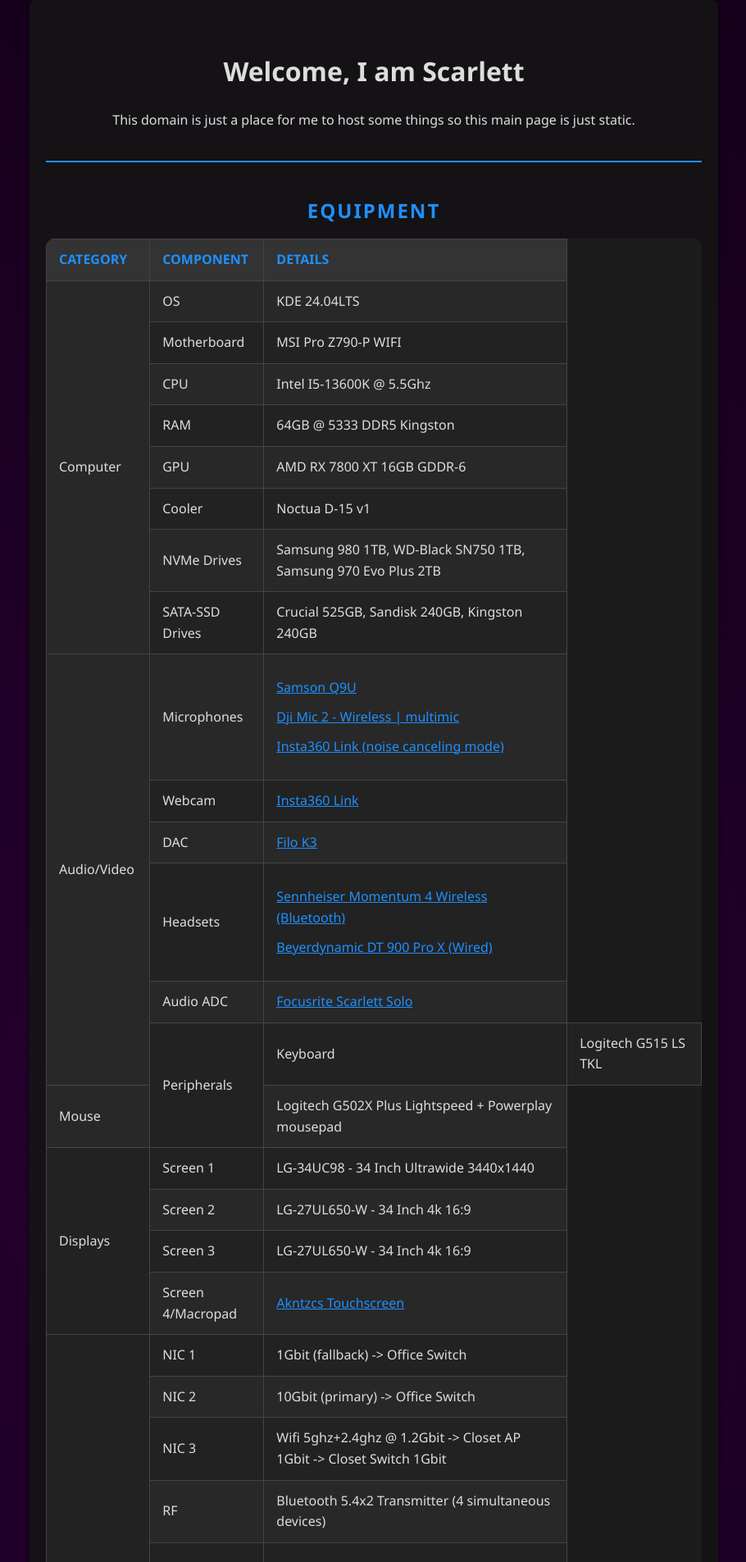
After one commit to ScarlettSamantha/scarlettbytes, a Flask app: template app/templates/equipment.j2 in a window 1280 px wide. The commit adds this page. Shown: the top 1905 px of the page at 82% size, without its empty margins (184-1094 px from the left). Run offline with Flask 3, Linux system fonts and the light colour scheme; the template is opened without the code that fills it, so the values that code supplies are empty.

Commit message:
:sparkles: add equipment page

```diff
--- a/app/app.py
+++ b/app/app.py
@@ -194,7 +194,6 @@
 @app.route(rule="/<path:path>")
 @limiter.limit("10 per minute")
 def catch_all(path: str) -> str:
-    print("test")
     # Get the current Git commit hash and branch name
     git_info = get_git_info(
         author="ScarlettSamantha", repo="repository-name"
@@ -205,3 +204,18 @@
         commit_hash=git_info["commit_hash"],
         branch_name=git_info["branch_name"],
     )
+
+
+@app.route(rule="/equipment", methods=["GET"])
+@limiter.limit("10 per minute")
+def equipment() -> str:
+    # Get the current Git commit hash and branch name
+    git_info = get_git_info(
+        author="ScarlettSamantha", repo="repository-name"
+    )  # Replace 'repository-name' with your actual repo name
+    # Render the home page template with the git information
+    return render_template(
+        template_name_or_list="equipment.j2",
+        commit_hash=git_info["commit_hash"],
+        branch_name=git_info["branch_name"],
+    )
--- a/app/static/css/app.css
+++ b/app/static/css/app.css
@@ -7,7 +7,7 @@
     background: radial-gradient(circle, #260030, #000000);
     background-size: 200% 200%;
     animation: radiateAnimation 10s ease infinite, waveAnimation 20s linear infinite;
-    overflow: hidden; /* Ensures the body takes the full screen for the effect */
+    overflow: auto; /* Ensures the body takes the full screen for the effect */
 }
 
 @keyframes radiateAnimation {
@@ -92,3 +92,64 @@
     background-color: #1E90FF;
     color: #fff;
 }
+
+.equipment-list h2 {
+    color: #1E90FF;
+    margin-bottom: 15px;
+    text-align: center;
+    text-transform: uppercase;
+    letter-spacing: 2px;
+}
+
+.equipment-list table {
+    width: 100%;
+    border-collapse: collapse;
+    margin-bottom: 20px;
+    background-color: #1c1c1c;
+    border-radius: 10px;
+    overflow: hidden;
+}
+
+.equipment-list th, .equipment-list td {
+    border: 1px solid #444;
+    padding: 12px 15px;
+    text-align: left;
+}
+
+.equipment-list th {
+    background-color: #333;
+    color: #1E90FF;
+    text-transform: uppercase;
+    font-weight: bold;
+}
+
+.equipment-list td {
+    color: #ddd;
+}
+
+.equipment-list tbody tr {
+    transition: background-color 0.3s ease;
+}
+
+.equipment-list tbody tr:nth-child(odd) {
+    background-color: #282828;
+}
+
+.equipment-list tbody tr:nth-child(even) {
+    background-color: #222;
+}
+
+.equipment-list tbody tr:hover {
+    background-color: #3c3c3c;
+}
+
+.equipment-list a {
+    color: #1E90FF;
+    text-decoration: underline;
+    transition: color 0.3s ease;
+}
+
+.equipment-list a:hover {
+    color: #fff;
+    text-decoration: none;
+}
--- /dev/null
+++ b/app/templates/equipment.j2
@@ -0,0 +1,243 @@
+{% extends 'base.j2' %}
+
+{% block header %}
+    <h1>Welcome, I am Scarlett</h1>
+    <p>This domain is just a place for me to host some things so this main page is just static.</p>
+{% endblock %}
+
+{% block content %}
+    <div class="equipment-list">
+        <h2>Equipment</h2>
+        <table>
+            <thead>
+                <tr>
+                    <th>Category</th>
+                    <th>Component</th>
+                    <th>Details</th>
+                </tr>
+            </thead>
+            <tbody>
+                <tr>
+                    <td rowspan="8">Computer</td>
+                    <td>OS</td>
+                    <td>KDE 24.04LTS</td>
+                </tr>
+                <tr>
+                    <td>Motherboard</td>
+                    <td>MSI Pro Z790-P WIFI</td>
+                </tr>
+                <tr>
+                    <td>CPU</td>
+                    <td>Intel I5-13600K @ 5.5Ghz</td>
+                </tr>
+                <tr>
+                    <td>RAM</td>
+                    <td>64GB @ 5333 DDR5 Kingston</td>
+                </tr>
+                <tr>
+                    <td>GPU</td>
+                    <td>AMD RX 7800 XT 16GB GDDR-6</td>
+                </tr>
+                <tr>
+                    <td>Cooler</td>
+                    <td>Noctua D-15 v1</td>
+                </tr>
+                <tr>
+                    <td>NVMe Drives</td>
+                    <td>Samsung 980 1TB, WD-Black SN750 1TB, Samsung 970 Evo Plus 2TB</td>
+                </tr>
+                <tr>
+                    <td>SATA-SSD Drives</td>
+                    <td>Crucial 525GB, Sandisk 240GB, Kingston 240GB</td>
+                </tr>
+                <tr>
+                    <td rowspan="6">Audio/Video</td>
+                    <td>Microphones</td>
+                    <td>
+                        <ul>
+                            <li><a class='no_style' href ="https://samsontech.com/products/microphones/usb-microphones/q9u/">Samson Q9U</a></li>
+                            <li><a class='no_style' href ="https://www.dji.com/nl/mic-2">Dji Mic 2 - Wireless | multimic</a></li>
+                            <li><a class='no_style' href ="https://www.insta360.com/product/insta360-link">Insta360 Link (noise canceling mode)</a></li>
+                        </ul>
+                    </td>
+                </tr>
+                <tr>
+                    <td>Webcam</td>
+                    <td><a class='no_style' href ="https://www.insta360.com/product/insta360-link">Insta360 Link</a></td>
+                </tr>
+                <tr>
+                    <td>DAC</td>
+                    <td><a class='no_style' href ="https://www.fiio.com/k3">Filo K3</a></td>
+                </tr>
+                <tr>
+                    <td>Headsets</td>
+                    <td>
+                        <ul>
+                            <li><a class='no_style' href ="https://www.sennheiser-hearing.com/en-NL/p/momentum-4-wireless/?srsltid=AfmBOorM2KBv4UiLN9u3C99Rfa0CjjuIxZ68KWAG_TdhONOMDrS0HTuI">Sennheiser Momentum 4 Wireless (Bluetooth)</a></li>
+                            <li><a class='no_style' href ="https://global.beyerdynamic.com/dt-900-pro-x.html">Beyerdynamic DT 900 Pro X (Wired)</a></li>
+                        </ul>
+                    </td>
+                </tr>
+                <tr>
+                    <td>Audio ADC</td>
+                    <td><a class='no_style' href ="https://focusrite.com/products/scarlett-solo">Focusrite Scarlett Solo</a></td>
+                </tr>
+                <tr>
+                    <td rowspan="2">Peripherals</td>
+                    <td>Keyboard</td>
+                    <td>Logitech G515 LS TKL</td>
+                </tr>
+                <tr>
+                    <td>Mouse</td>
+                    <td>Logitech G502X Plus Lightspeed + Powerplay mousepad</td>
+                </tr>
+                <tr>
+                    <td rowspan="4">Displays</td>
+                    <td>Screen 1</td>
+                    <td>LG-34UC98 - 34 Inch Ultrawide 3440x1440</td>
+                </tr>
+                <tr>
+                    <td>Screen 2</td>
+                    <td>LG-27UL650-W - 34 Inch 4k 16:9</td>
+                </tr>
+                <tr>
+                    <td>Screen 3</td>
+                    <td>LG-27UL650-W - 34 Inch 4k 16:9</td>
+                </tr>
+                <tr>
+                    <td>Screen 4/Macropad</td>
+                    <td><a class='no_style' href ="https://www.amazon.com/Akntzcs-Touchscreen-1920x1080P-Secondary-Kickstand/dp/B0C4TCHK1S">Akntzcs Touchscreen</a></td>
+                </tr>
+                <tr>
+                    <td rowspan="7">Networking</td>
+                    <td>NIC 1</td>
+                    <td>1Gbit (fallback) -> Office Switch</td>
+                </tr>
+                <tr>
+                    <td>NIC 2</td>
+                    <td>10Gbit (primary) -> Office Switch</td>
+                </tr>
+                <tr>
+                    <td>NIC 3</td>
+                    <td>Wifi 5ghz+2.4ghz @ 1.2Gbit -> Closet AP 1Gbit -> Closet Switch 1Gbit</td>
+                </tr>
+                <tr>
+                    <td>RF</td>
+                    <td>Bluetooth 5.4x2 Transmitter (4 simultaneous devices)</td>
+                </tr>
+                <tr>
+                    <td>Uplink</td>
+                    <td>
+                        <ul>
+                            <li>NIC1/NIC2 -> 10Gbit Mainswitch -> Closet Switch 1Gbit -> 1Gbit WAN Ziggo (static-IP4&IP6)</li>
+                            <li>NIC3 -> Closet AP 1Gbit -> 1Gbit WAN Ziggo (static-IP4&IP6)</li>
+                        </ul>
+                    </td>
+                </tr>
+                <tr>
+                    <td>IP4 - WAN</td>
+                    <td>83.87.207.137 (Ziggo) <strong>Nameserver:</strong> 8.8.8.8</td>
+                </tr>
+                <tr>
+                    <td>IP6 - WAN</td>
+                    <td>2001:1c00:a35:cd00:e69c:8126:3cea:306b (Ziggo)</td>
+                </tr>
+                <tr>
+                    <td rowspan="5">Office</td>
+                    <td>Chair</td>
+                    <td><a class='no_style' href ="https://secretlab.eu/pages/titan-evo-2022-series">SecretLabs 2022 Evo Titan (Pink)</a></td>
+                </tr>
+                <tr>
+                    <td>Desk</td>
+                    <td><a class='no_style' href ="https://www.ikea.com/nl/en/p/utespelare-gaming-desk-black-80507627/">Ikea Utespelare 160x80CM Desk</a></td>
+                </tr>
+                <tr>
+                    <td>Monitor Arms</td>
+                    <td>
+                        <ul>
+                            <li><a class='no_style' href ="https://www.amazon.nl/dp/B0861284GB">Generic Double Arm</a></li>
+                            <li><a class='no_style' href ="https://www.amazon.nl/dp/B09HHBD4PY">Generic Monitor + Laptop Arm</a></li>
+                        </ul>
+                    </td>
+                </tr>
+                <tr>
+                    <td>Glassboard</td>
+                    <td><a class='no_style' href ="https://www.glassboards.nl/whiteboard_glas_clear_white/solid_magnetic/whiteboard_glas_solid_clear_white_100x150_cm.html">Sam International Glassboard white clear 150x100</a></td>
+                </tr>
+                <tr>
+                    <td rowspan="6">Gadgets</td>
+                    <td>Phone</td>
+                    <td>Samsung Galaxy Fold 5</td>
+                </tr>
+                <tr>
+                    <td>Camera</td>
+                    <td>Dji Action 2</td>
+                </tr>
+                <tr>
+                    <td>Mouse</td>
+                    <td>Logitech Mx Master 3</td>
+                </tr>
+                <tr>
+                    <td>Additional Mouse</td>
+                    <td>Logitech Mx Master 1</td>
+                </tr>
+                <tr>
+                    <td>Keyboards</td>
+                    <td>
+                        <ul>
+                            <li>Keyboard 1: Broken spacebar (double reporting, ghosting), Double keys (D key)</li>
+                            <li>Keyboard 2: Ok keyboard issues but ok typing.</li>
+                        </ul>
+                    </td>
+                </tr>
+                <tr>
+                    <td rowspan="10">NAS/TVPC</td>
+                    <td>OS</td>
+                    <td>Ubuntu Server 22.04LTS, KDE separate frontend/GUI (on-demand)</td>
+                </tr>
+                <tr>
+                    <td>Motherboard</td>
+                    <td>Gigabyte B550M</td>
+                </tr>
+                <tr>
+                    <td>CPU</td>
+                    <td>AMD Ryzen 5-4600G @ 4.3GHz</td>
+                </tr>
+                <tr>
+                    <td>RAM</td>
+                    <td>32GB @ 3200 DDR4 Kingston</td>
+                </tr>
+                <tr>
+                    <td>GPU</td>
+                    <td>Nvidia 1080TI Founders Edition</td>
+                </tr>
+                <tr>
+                    <td>Cooler</td>
+                    <td>Noctua NH-L12Sx77</td>
+                </tr>
+                <tr>
+                    <td>NVMe Drives</td>
+                    <td>PNY CS1030 1TB, WD-Black SN750 1TB</td>
+                </tr>
+                <tr>
+                    <td>SATA-HDD</td>
+                    <td>8TB WD x2, 4TB (Inactive) x2</td>
+                </tr>
+                <tr>
+                    <td>SATA-SSD</td>
+                    <td>AData SU800 256GB</td>
+                </tr>
+                <tr>
+                    <td>Mic</td>
+                    <td>Generic Mic</td>
+                </tr>
+                <tr>
+                    <td>Webcam</td>
+                    <td>Logitech C925e</td>
+                </tr>
+            </tbody>
+        </table>
+    </div>
+
+    <p>Please note: I do not appreciate unsolicited contact from bots or external recruiters. For legitimate inquiries, you can find my email via WHOIS: <a class='no_style' href ="https://www.sidn.nl/whois?q=scarlettbytes.nl" target="_blank">Whois☍</a></p>
+{% endblock %}
```
